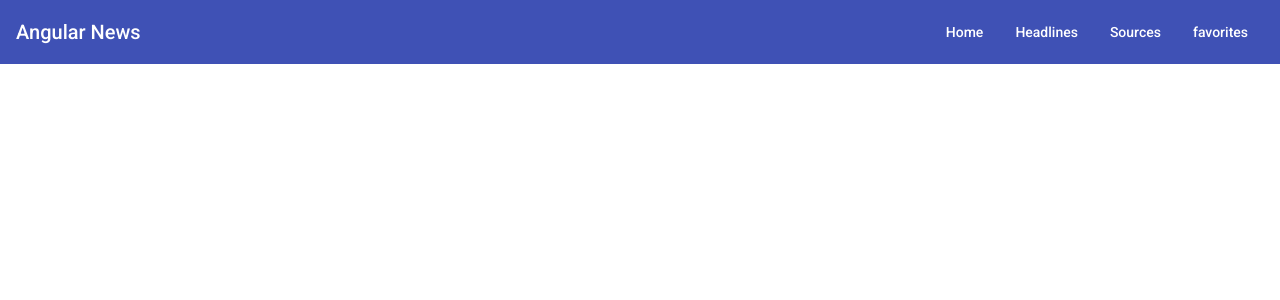
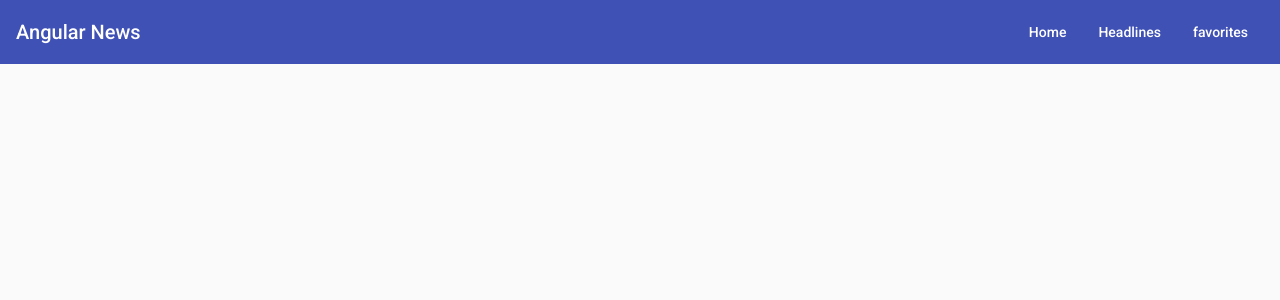
Before and after one commit to yousefgheibi/news-app, an Angular app: page /favorites in a window 1280 px wide. Shown: the top 300 px of the page. Built offline with nearby package versions, Linux system fonts and the light colour scheme.

Commit message:
some change on style

```diff
--- a/src/app/app-routing.module.ts
+++ b/src/app/app-routing.module.ts
@@ -6,8 +6,6 @@ const routes: Routes = [
   { path: '' , component : HomeComponent },
   { path: 'headlines' ,
     loadChildren: () => import('./headlines/headlines.module').then(m => m.HeadlinesModule) },
-  { path: 'sources',
-    loadChildren: () => import('./sources/sources.module').then(m => m.SourcesModule) },
   { path: 'favorites',
   loadChildren: () => import('./favorites/favorites.module').then(m => m.FavoritesModule) }
 ];
--- a/src/app/app.component.html
+++ b/src/app/app.component.html
@@ -5,7 +5,6 @@
     <div fxShow="true" fxHide.lt-md="true">
       <a routerLink="" mat-button>Home</a>
       <a routerLink="headlines" mat-button>Headlines</a>
-      <a routerLink="sources" mat-button>Sources</a>
       <a routerLink="favorites" mat-button>favorites</a>
     </div>
 
@@ -19,11 +18,10 @@
       <div fxLayout="column">
      <a routerLink="" mat-button>Home</a>
       <a routerLink="headlines" mat-button>Headlines</a>
-      <a routerLink="sources" mat-button>Sources</a>
       <a routerLink="favorites" mat-button>favorites</a>
       </div>
     </mat-sidenav>
-    <!-- <mat-sidenav-content></mat-sidenav-content> -->
+    <mat-sidenav-content><router-outlet></router-outlet></mat-sidenav-content>
   </mat-sidenav-container>
 
-  <router-outlet></router-outlet>
+  <!-- <router-outlet></router-outlet> -->
--- a/src/app/home/home.component.scss
+++ b/src/app/home/home.component.scss
@@ -9,3 +9,7 @@
 img{
     height: 200px !important;
 }
+
+.mat-paginator{
+    background: #fafafa !important;
+}
--- a/src/app/sources/sources.component.html
+++ /dev/null
@@ -1 +0,0 @@
-<p>sources works!</p>
--- a/src/app/sources/sources.component.ts
+++ /dev/null
@@ -1,15 +0,0 @@
-import { Component, OnInit } from '@angular/core';
-
-@Component({
-  selector: 'app-sources',
-  templateUrl: './sources.component.html',
-  styleUrls: ['./sources.component.scss']
-})
-export class SourcesComponent implements OnInit {
-
-  constructor() { }
-
-  ngOnInit(): void {
-  }
-
-}
--- a/src/styles.scss
+++ b/src/styles.scss
@@ -1,4 +1,4 @@
 /* You can add global styles to this file, and also import other style files */
 @import url(../node_modules/bootstrap/dist/css/bootstrap-grid.css);
 html, body { height: 100%; }
-body { margin: 0; font-family: Roboto, "Helvetica Neue", sans-serif; }
+body { margin: 0; font-family: Roboto, "Helvetica Neue", sans-serif;background: #fafafa !important;}
```
Also changed, not shown: src/app/sources/sources.module.ts (deleted, +0 -24 lines), src/app/app.component.scss (line endings or trailing spaces), src/app/sources/sources.component.scss (deleted).
